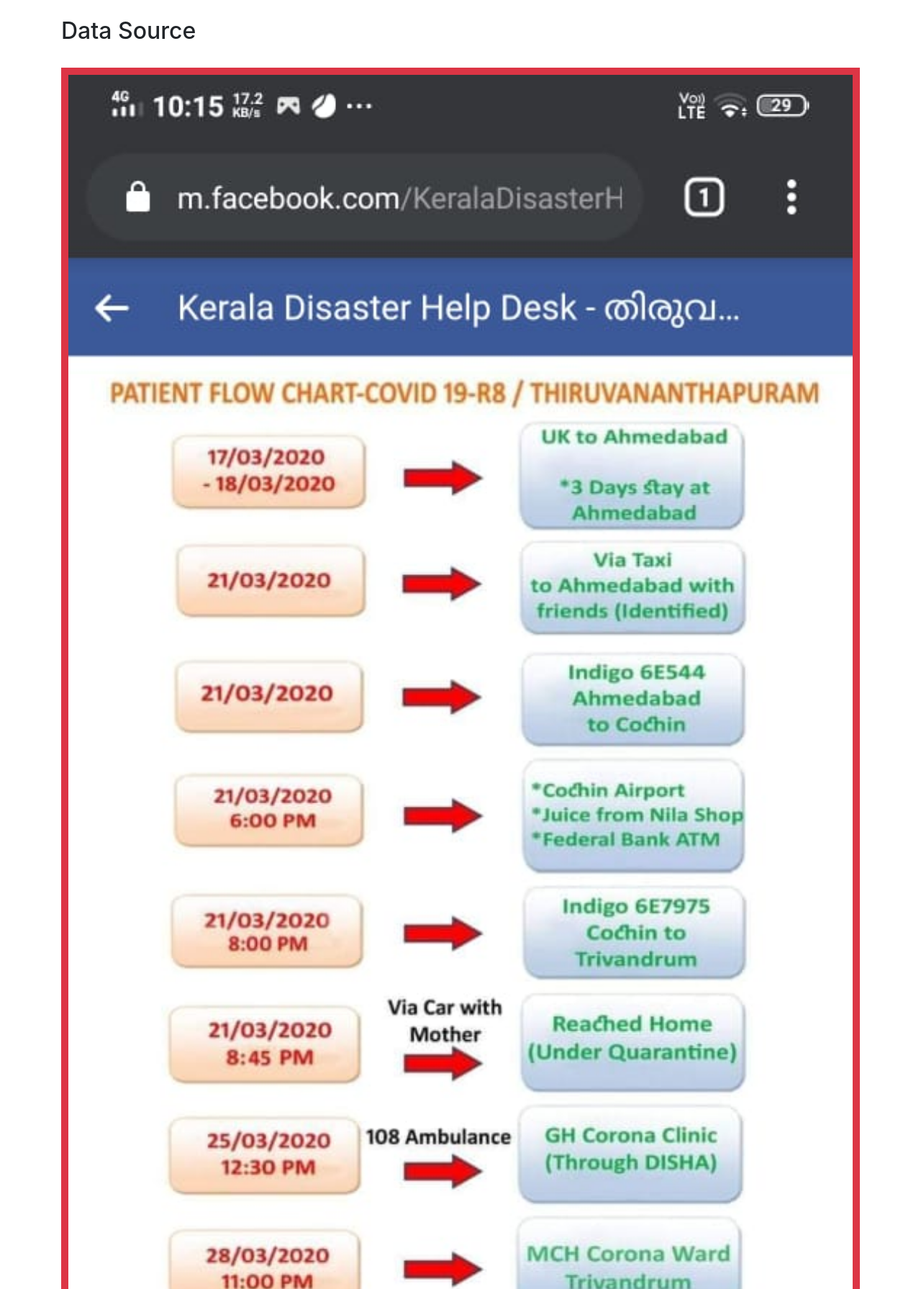
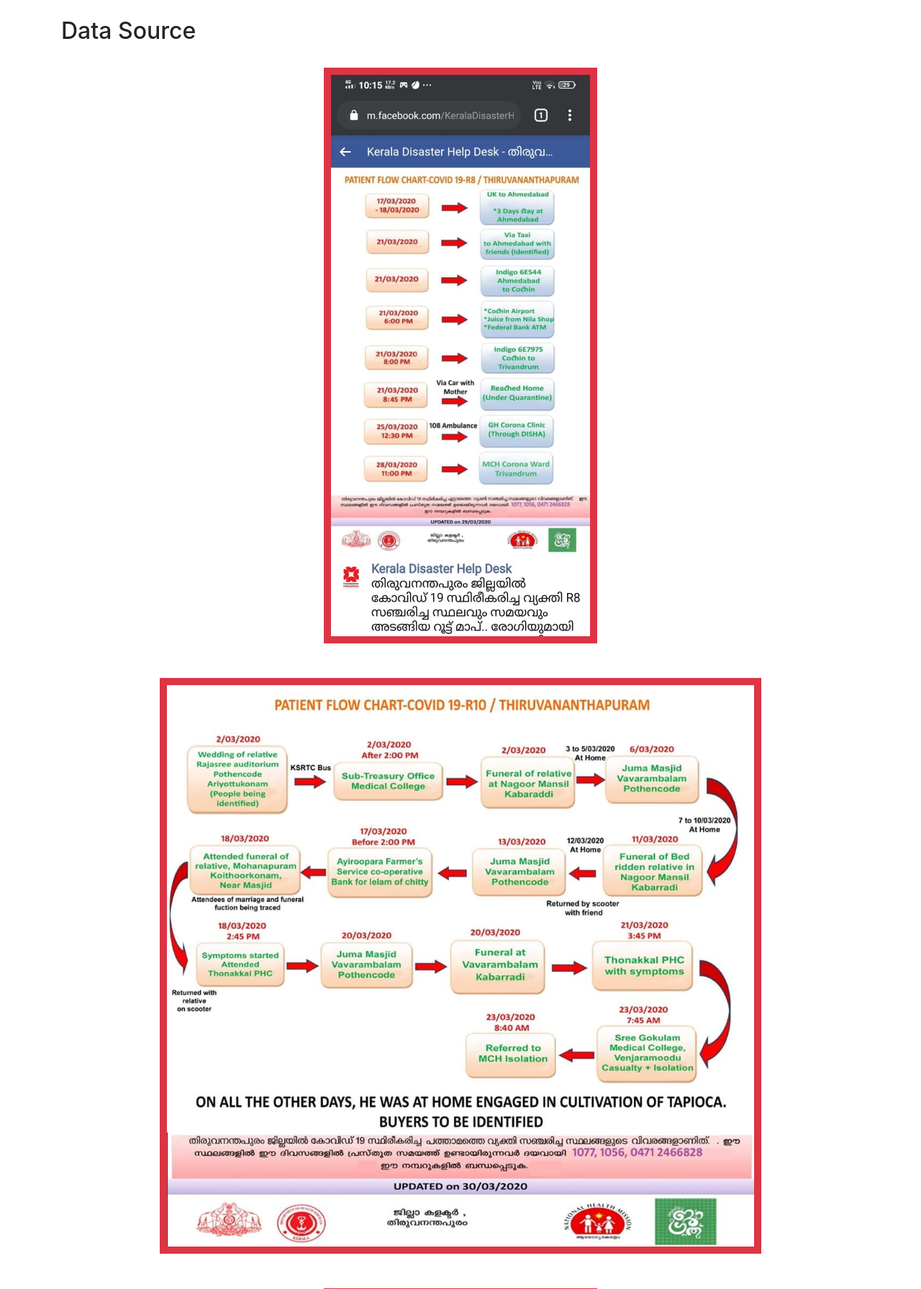
Before and after one commit to sarathsajan/cross-path-alert, a Flask app: page /sources in a window 1280 px wide. Shown: the part 56-1847 px from the top of the page at 72% size. Run offline with Flask 2, Linux system fonts and the light colour scheme; parts of the project's set-up code (start-up, migrations or seed data) failed here and were passed over; some libraries are stand-ins or nearby versions.

Commit message:
modified image size in /source route

```diff
--- a/templates/sources.html
+++ b/templates/sources.html
@@ -1,9 +1,11 @@
 {% extends 'layout.html' %}
 {% block body %}
     <h2>Data Source</h2>
-	{% for image in images %}
+    {% for image in images %}
         <br>
-		<img style="width: inherit; border: 10px solid; border-color: #dc3545;" src="static/sources/{{ image }}">
+        <div class="text-center">
+            <img style="height: 100vh; width: auto; border: 10px solid; border-color: #dc3545;" src="static/sources/{{ image }}">
+        </div>
         <br>
-	{% endfor %}
+    {% endfor %}
 {% endblock %}
```
